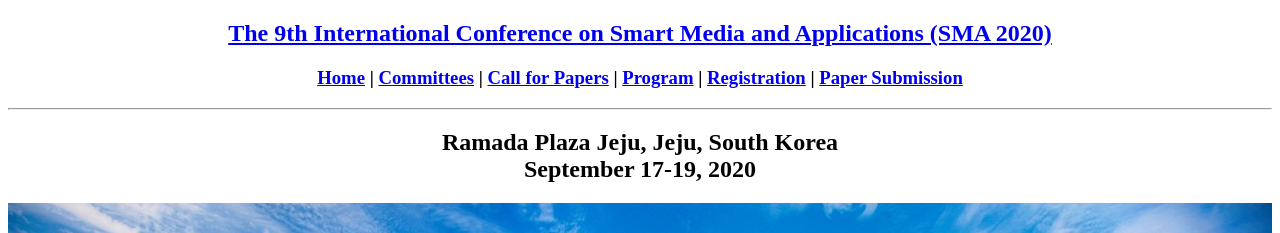
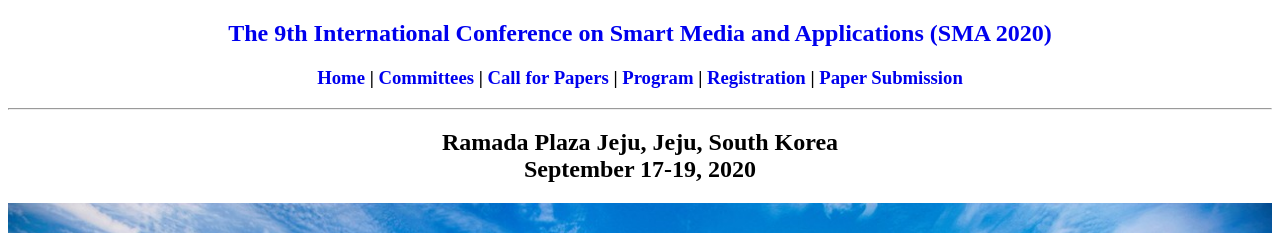
Before and after one commit to icea-conf/sma-2020.github.io, a Jekyll site: the page built from index.html, in a window 1280 px wide. Shown: the top 233 px of the page. Built offline with Jekyll 4.4.1, drawn with Linux system fonts in a browser that asks for light colours; the list of posts is cut into pages by our own code.

Commit message:
Update header.html

```diff
--- a/_includes/header.html
+++ b/_includes/header.html
@@ -1,10 +1,10 @@
 <div>
     <center>
         <header>
-            <h2><a href='http://sma-2020.github.io/'>The 9th International Conference on Smart Media and Applications (SMA 2020)</a></h2>
+            <h2><a style="text-decoration:none" href='http://sma-2020.github.io/'>The 9th International Conference on Smart Media and Applications (SMA 2020)</a></h2>
         </header>
 
-        <h3><a href='http://sma-2020.github.io/'> Home</a> | <a href='http://sma-2020.github.io/committee/'>Committees</a> | <a href='http://sma-2020.github.io/papers/'>Call for Papers</a> | <a href='http://sma-2020.github.io/program/'>Program</a> | <a href='http://sma-2020.github.io/registration/'>Registration</a> | <a href='http://sma-2020.github.io/submission/'>Paper Submission</a></h3>
+        <h3><a style="text-decoration:none" href='http://sma-2020.github.io/'> Home</a> | <a style="text-decoration:none" href='http://sma-2020.github.io/committee/'>Committees</a> | <a style="text-decoration:none" href='http://sma-2020.github.io/papers/'>Call for Papers</a> | <a style="text-decoration:none" href='http://sma-2020.github.io/program/'>Program</a> | <a style="text-decoration:none" href='http://sma-2020.github.io/registration/'>Registration</a> | <a style="text-decoration:none" href='http://sma-2020.github.io/submission/'>Paper Submission</a></h3>
     <center>
 </div>
 <hr>
```
